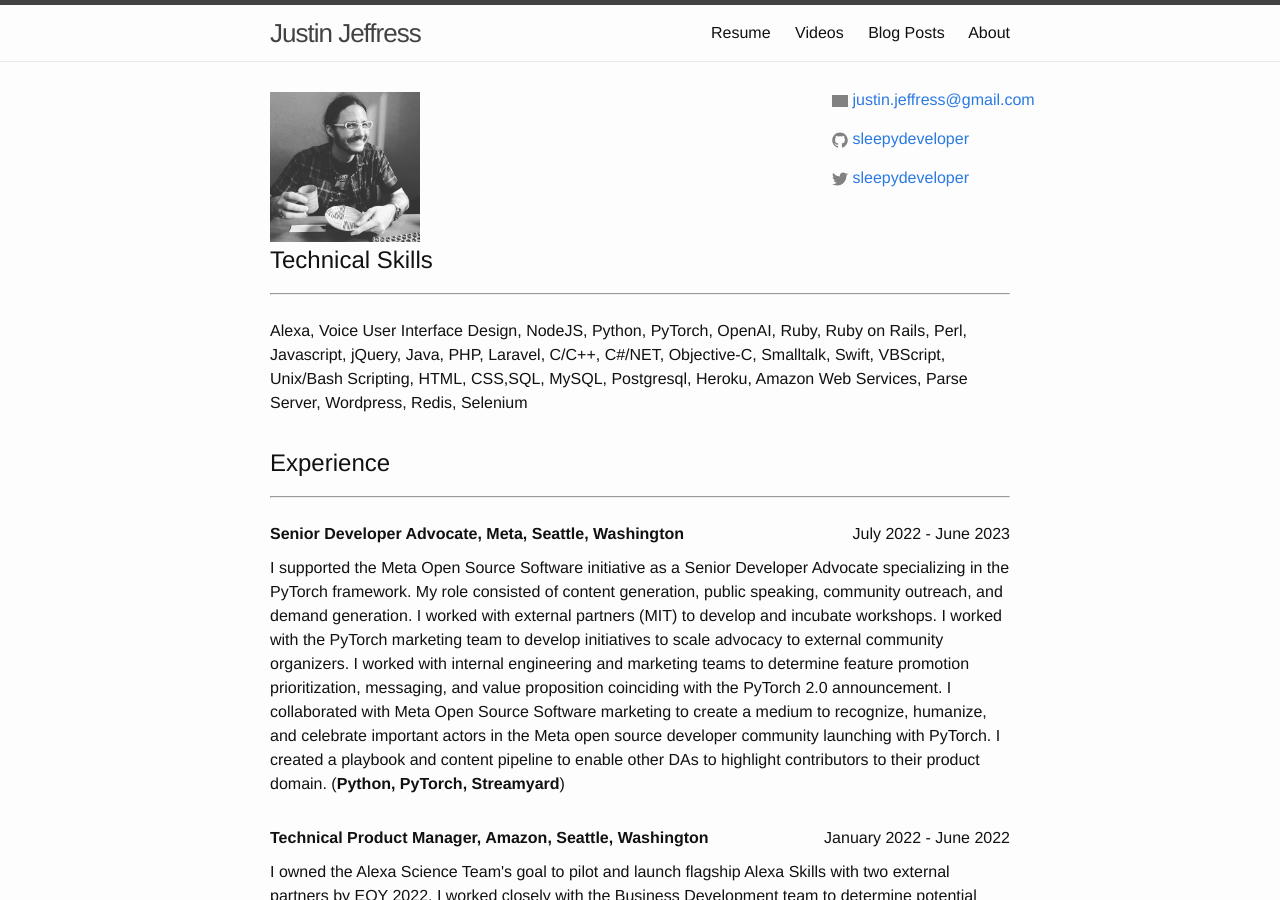
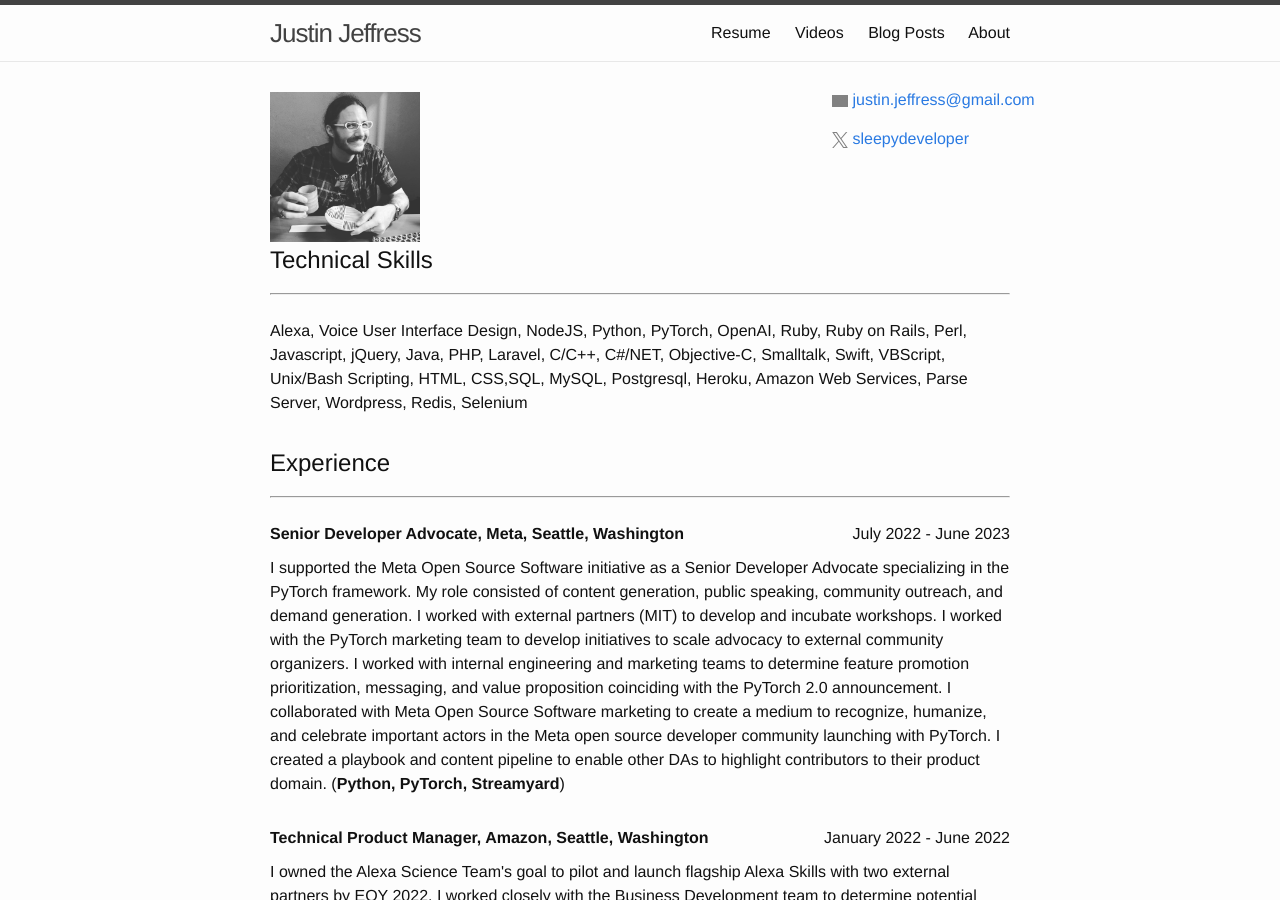
Before and after one commit to SleepyDeveloper/sleepydeveloper.github.io, a Jekyll site: the page built from index.html, in a window 1280 px wide and 900 px high. Built offline with Jekyll 4.4.1, drawn with Linux system fonts in a browser that asks for light colours.

Commit message:
renamed twitter to x

```diff
--- a/_config.yml
+++ b/_config.yml
@@ -13,7 +13,7 @@
   American who admires Japan. Lived in Yokohama for 2 years and worked in Tokyo for 1 year.
 baseurl: "" # the subpath of your site, e.g. /blog
 url: "http://sleepydeveloper.github.io" # the base hostname & protocol for your site
-twitter_username: sleepydeveloper
+x_username: sleepydeveloper
 github_username:  sleepydeveloper
 
 # Build settings
--- a/_includes/footer.html
+++ b/_includes/footer.html
@@ -14,15 +14,9 @@
 
       <div class="footer-col footer-col-2">
         <ul class="social-media-list">
-          {% if site.github_username %}
+          {% if site.x_username %}
           <li>
-            {% include icon-github.html username=site.github_username %}
-          </li>
-          {% endif %}
-
-          {% if site.twitter_username %}
-          <li>
-            {% include icon-twitter.html username=site.twitter_username %}
+            {% include icon-x.html username=site.x_username %}
           </li>
           {% endif %}
         </ul>
--- a/_includes/icon-twitter.html
+++ /dev/null
@@ -1 +0,0 @@
-<a href="https://twitter.com/{{ include.username }}"><span class="icon icon--twitter">{% include icon-twitter.svg %}</span><span class="username">{{ include.username }}</span></a>
--- /dev/null
+++ b/_includes/icon-x.html
@@ -0,0 +1 @@
+<a href="https://x.com/{{ include.username }}"><span class="icon icon--x">{% include icon-x.svg %}</span><span class="username">{{ include.username }}</span></a>
--- /dev/null
+++ b/_includes/profile.html
@@ -0,0 +1,13 @@
+<div>
+  <img style="" src="/assets/profile.jpg" height="150px" width="150px" />
+</div>
+
+<div class="work-dates" style="position:absolute; top: 88px; left: 65%;" >
+  <p>
+    {% include icon-gmail.html %}
+  </p>
+  <p>
+    {% include icon-x.html %} <a target="_blank"
+      href="https://x.com/sleepydeveloper">sleepydeveloper</a>
+  </p>
+</div>
--- a/_resume/profile.html
+++ /dev/null
@@ -1,17 +0,0 @@
-<div>
-  <img style="" src="/assets/profile.jpg" height="150px" width="150px" />
-</div>
-
-<div class="work-dates" style="position:absolute; top: 88px; left: 65%;" >
-  <p>
-    {% include icon-gmail.html %}
-  </p>
-  <p>
-    {% include icon-github.html %} <a target="_blank"
-      href="https://github.com/SleepyDeveloper">sleepydeveloper</a>
-  </p>
-  <p>
-    {% include icon-twitter.html %} <a target="_blank"
-      href="https://twitter.com/sleepydeveloper">sleepydeveloper</a>
-  </p>
-</div>
--- a/index.html
+++ b/index.html
@@ -3,7 +3,7 @@
 ---
 
 <div class="home">
-  {% include_relative _resume/profile.html %}
+  {% include_relative _includes/profile.html %}
   {% include_relative _resume/technical-skills.html %}
   {% include_relative _resume/work-experience.html work_experience=site.data.work-experience %}
   {% include_relative _resume/education-and-accolades.html education_and_accolades = site.data.education-and-accolades %}
--- a/resume.html
+++ b/resume.html
@@ -5,7 +5,7 @@
 ---
 
 <div class="home">
-  {% include_relative _resume/profile.html %}
+  {% include_relative _includes/profile.html %}
   {% include_relative _resume/technical-skills.html %}
   {% include_relative _resume/work-experience.html work_experience=site.data.work-experience %}
   {% include_relative _resume/education-and-accolades.html education_and_accolades = site.data.education-and-accolades %}
```
Also changed, not shown: _resume/contact-list.html (+2 -8 lines), about.md (+2 -5 lines), _includes/icon-twitter.svg (deleted), _includes/icon-x.svg (added).
